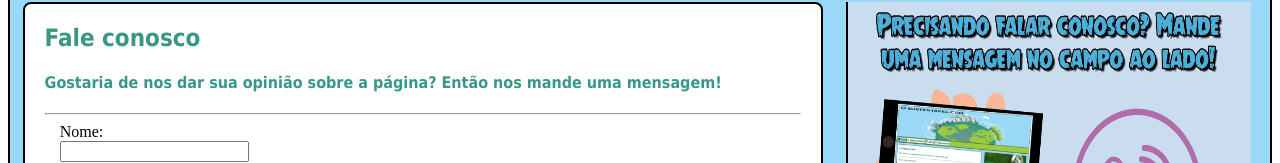
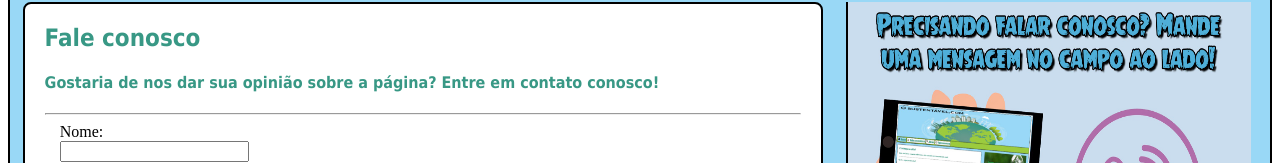
Before and after one commit to narutavitoria/APS_Sustentabilidade_XHTML, a plain HTML site: page pag4.html in a window 1280 px wide. Shown: the part 390-553 px from the top of the page. Drawn offline with Linux system fonts and the light colour scheme.

Commit message:
Correção erros de português
Correção pág4

```diff
--- a/pag4.html
+++ b/pag4.html
@@ -22,7 +22,7 @@
 			<img id="imgBanner" src="imagens/bannerContato.jpg" alt="imagem sobre o contato" />
 			<div class="conteudoStyle">
 				<h2 class="conteudoStyle"> Fale conosco</h2>
-				<h4 class="conteudoStyle" style="text-align: justify">Gostaria de nos dar sua opinião sobre a página? Então nos mande uma mensagem!</h4><hr />
+				<h4 class="conteudoStyle" style="text-align: justify">Gostaria de nos dar sua opinião sobre a página? Entre em contato conosco!</h4><hr />
 				<form class="conteudoStyle">
 					Nome:<br />
 					<input class="conteudoStyle" type="text" name="firstname" /><br /><br />
```
